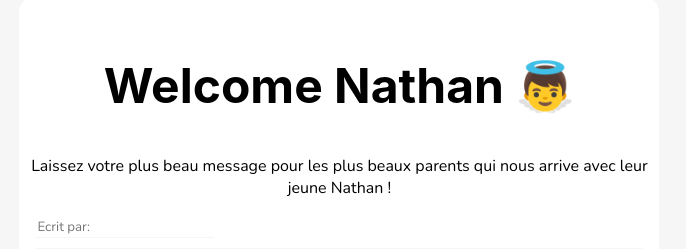
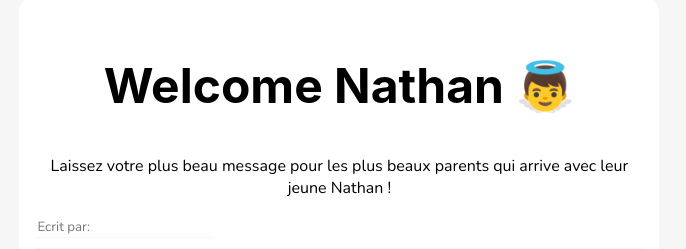
Before and after one commit to Kvin3324/welcome_nathan, a React (Create React App) app: page / in a window 1280 px wide. Shown: the part 135-384 px from the top of the page, without its empty margins (278-964 px from the left). Built offline with nearby package versions, Linux system fonts and the light colour scheme.

Commit message:
Refacto files

```diff
--- a/src/Welcome.js
+++ b/src/Welcome.js
@@ -38,7 +38,7 @@ function Welcome() {
     <section className="welcome--page">
       <div className="welcome--page--title">
         <h1 className="title--page">Welcome Nathan 👼</h1>
-        <p className="message--content">Laissez votre plus beau message pour les plus beaux parents qui nous arrive avec leur jeune Nathan ! </p>
+        <p className="message--content">Laissez votre plus beau message pour les plus beaux parents qui arrive avec leur jeune Nathan ! </p>
       </div>
       <div>
         <input type="text" placeholder="Ecrit par:" className="authour--input" ref={authorInput}></input>
--- a/src/WishesList.js
+++ b/src/WishesList.js
@@ -5,8 +5,6 @@ function WishesList() {
   const [data, setData] = React.useState({
     messagesList: []
   })
-
-
 
   React.useEffect(() => {
     let url;
@@ -28,7 +26,6 @@ function WishesList() {
       })
     })
   }, [])
-
 
   return(
     <section className="whishes--list">
```
